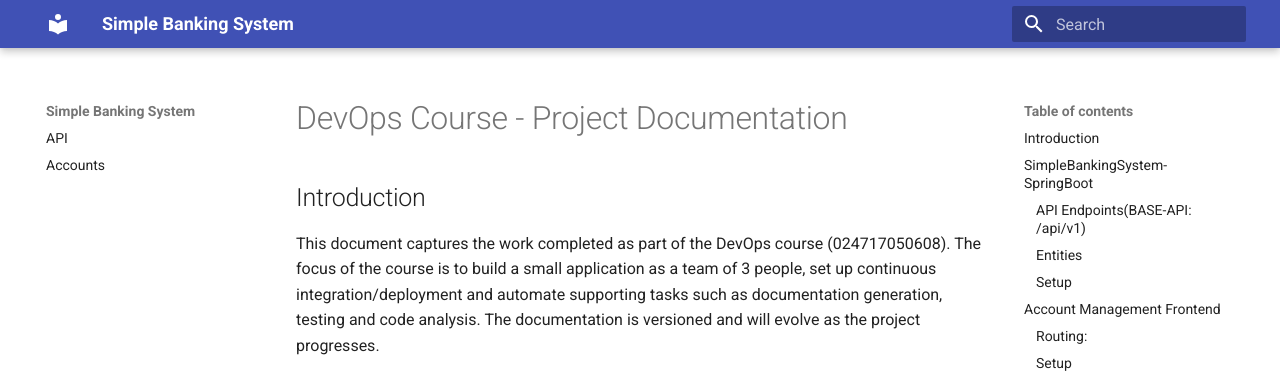
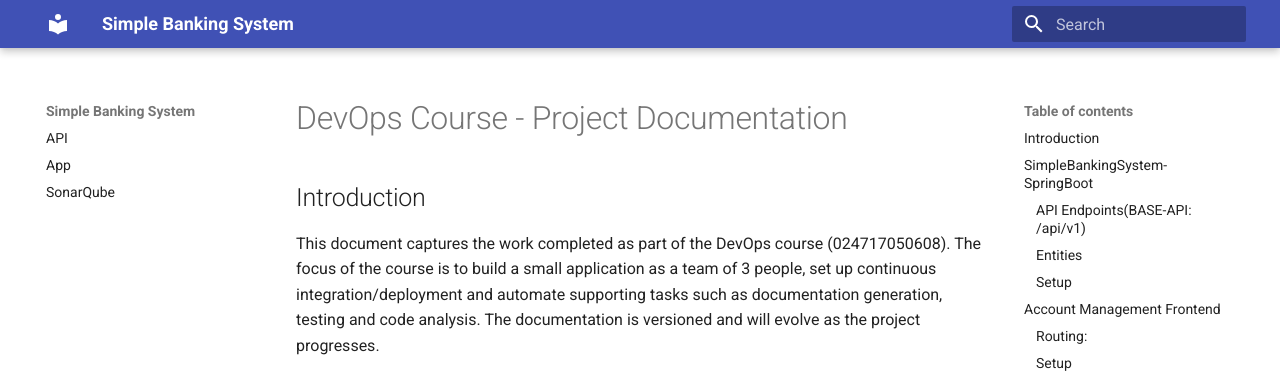
Before and after one commit to danielshahini/DevOpsFHV, an MkDocs documentation site: the page built from docs/doc.md, in a window 1280 px wide. Shown: the top 373 px of the page. Built offline with MkDocs 1.6.1 and Material for MkDocs 9.7.7, drawn with Linux system fonts in a browser that asks for light colours; some of the changed lines change nothing that is shown.

Commit message:
+ adding sonarqube

```diff
--- a/mkdocs.yml
+++ b/mkdocs.yml
@@ -7,7 +7,8 @@ theme:
     - content.code.copy
 nav:
   - API: http://10.0.40.191:8080/swagger-ui/index.html
-  - Accounts: http://10.0.40.194:1911/
+  - App: http://10.0.40.194:1911/
+  - SonarQube: http://10.0.40.193:9000/dashboard?id=simplebankingsystem
 markdown_extensions:
   - admonition
   - toc:
```
Also changed, not shown: 1 other file.
